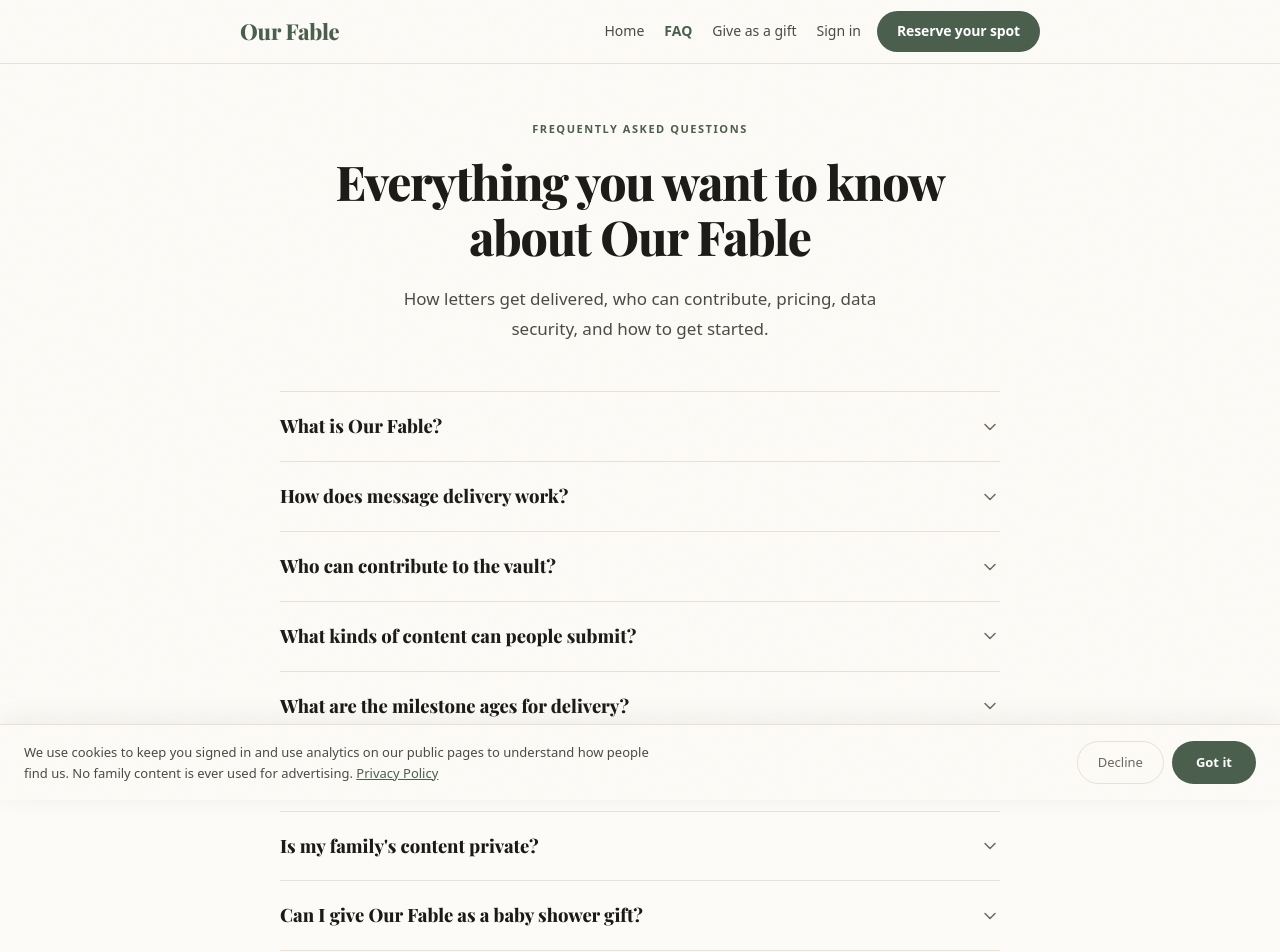
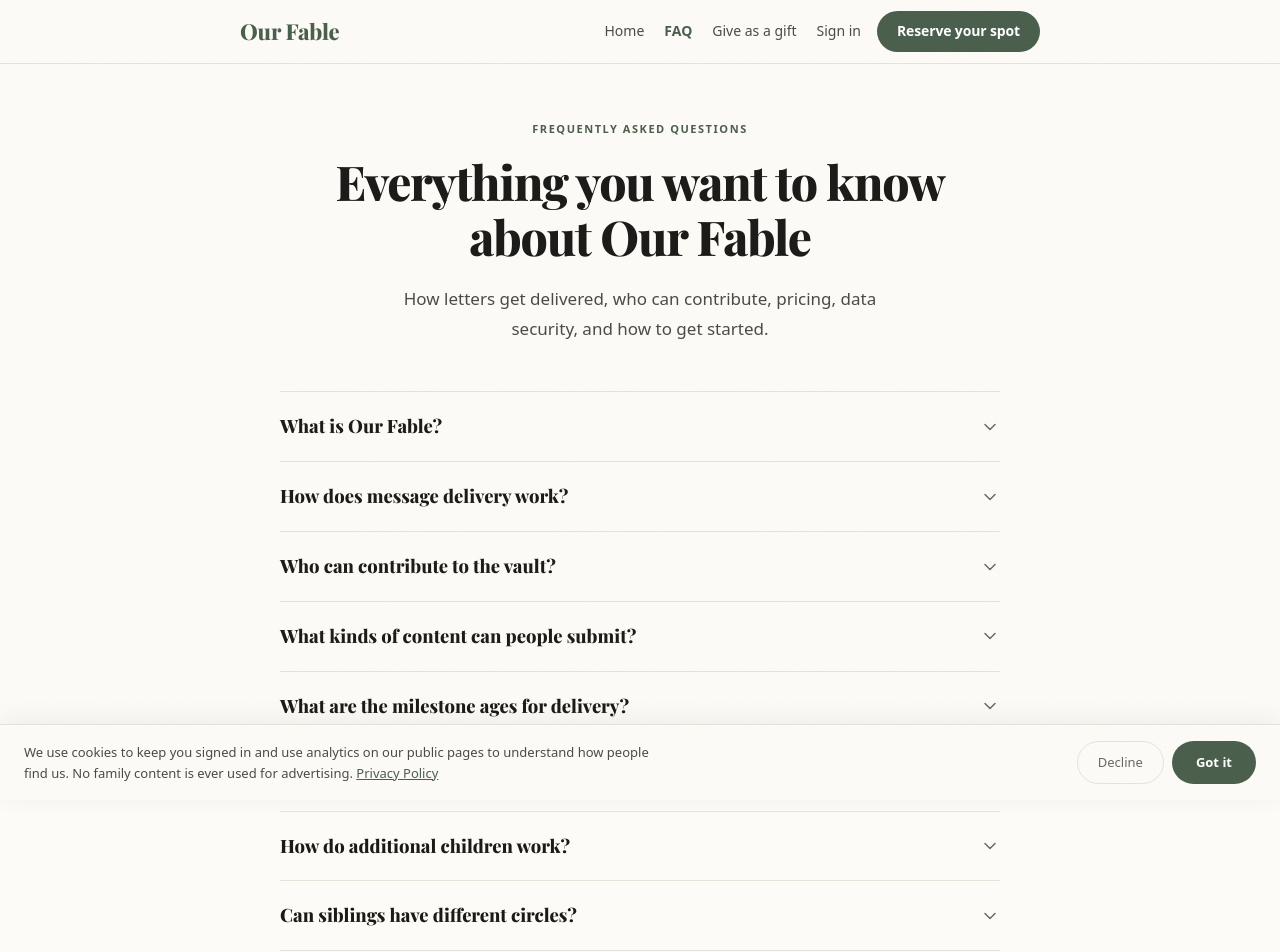
Before and after one commit to MiloBrownAgent/ourfable, a Next.js app: page /faq in a window 1280 px wide. Shown: the top 952 px of the page. Built offline with nearby package versions, Linux system fonts and the light colour scheme; no server answers.

Commit message:
fix: add trust FAQ and align footer gift link

```diff
--- a/src/app/faq/page.tsx
+++ b/src/app/faq/page.tsx
@@ -33,7 +33,15 @@
   },
   {
     q: "What does Our Fable cost?",
-    a: "Founding pricing is live now. Our Fable is $12/month or $99/year — it includes the Vault, unlimited circle members, monthly prompts, and 5 GB of storage. Our Fable+ is $19/month or $149/year — it includes everything in Our Fable, plus Dispatches, unlimited circle members, one additional child included, and 25 GB of storage. Additional children are $7/month or $59/year during founders, then $9/month or $79/year after founders. Each child gets their own vault and can share the same circle or have a completely separate one.",
+    a: "Founding pricing is live now. Our Fable is $12/month or $99/year — it includes the Vault, unlimited circle members, monthly prompts, and 5 GB of storage. Our Fable+ is $19/month or $149/year — it includes everything in Our Fable, plus Dispatches, unlimited circle members, and 25 GB of storage. Additional children cost the same on both plans: $7/month or $59/year during founders, then $9/month or $79/year after founders. Each child gets their own vault and can share the same circle or have a completely separate one.",
+  },
+  {
+    q: "How do additional children work?",
+    a: "Each additional child gets their own vault, milestones, and future delivery moments. When you add a child, you can choose to share the same circle or start a separate one. Most families will share a circle. If children have different family structures — for example half siblings, blended families, or different grandparents — you can keep circles separate.",
+  },
+  {
+    q: "Can siblings have different circles?",
+    a: "Yes. A child can share the same circle as their sibling or have a completely separate one. Shared circles are best for most siblings. Separate circles are there for situations like half siblings, blended families, or when different adults should be invited for each child.",
   },
   {
     q: "Is my family's content private?",
--- a/src/components/home/FooterSection.tsx
+++ b/src/components/home/FooterSection.tsx
@@ -7,7 +7,7 @@
       <div style={{ maxWidth: 1200, margin: "0 auto", display: "flex", alignItems: "center", justifyContent: "space-between", flexWrap: "wrap", gap: 16 }}>
         <span style={{ fontFamily: "var(--font-playfair)", fontSize: 20, fontWeight: 700, color: "var(--green)" }}>Our Fable</span>
         <div style={{ display: "flex", gap: 28, flexWrap: "wrap" }}>
-          <Link href="/reserve" className="nav-link" style={{ fontSize: 13, padding: "12px 0" }}>Give as a gift</Link>
+          <Link href="/gift" className="nav-link" style={{ fontSize: 13, padding: "12px 0" }}>Give as a gift</Link>
           <Link href="/faq" className="nav-link" style={{ fontSize: 13, padding: "12px 0" }}>FAQ</Link>
           <Link href="/journal" className="nav-link" style={{ fontSize: 13, padding: "12px 0" }}>Journal</Link>
           <Link href="/partners" className="nav-link" style={{ fontSize: 13, padding: "12px 0" }}>Partner with us</Link>
```
